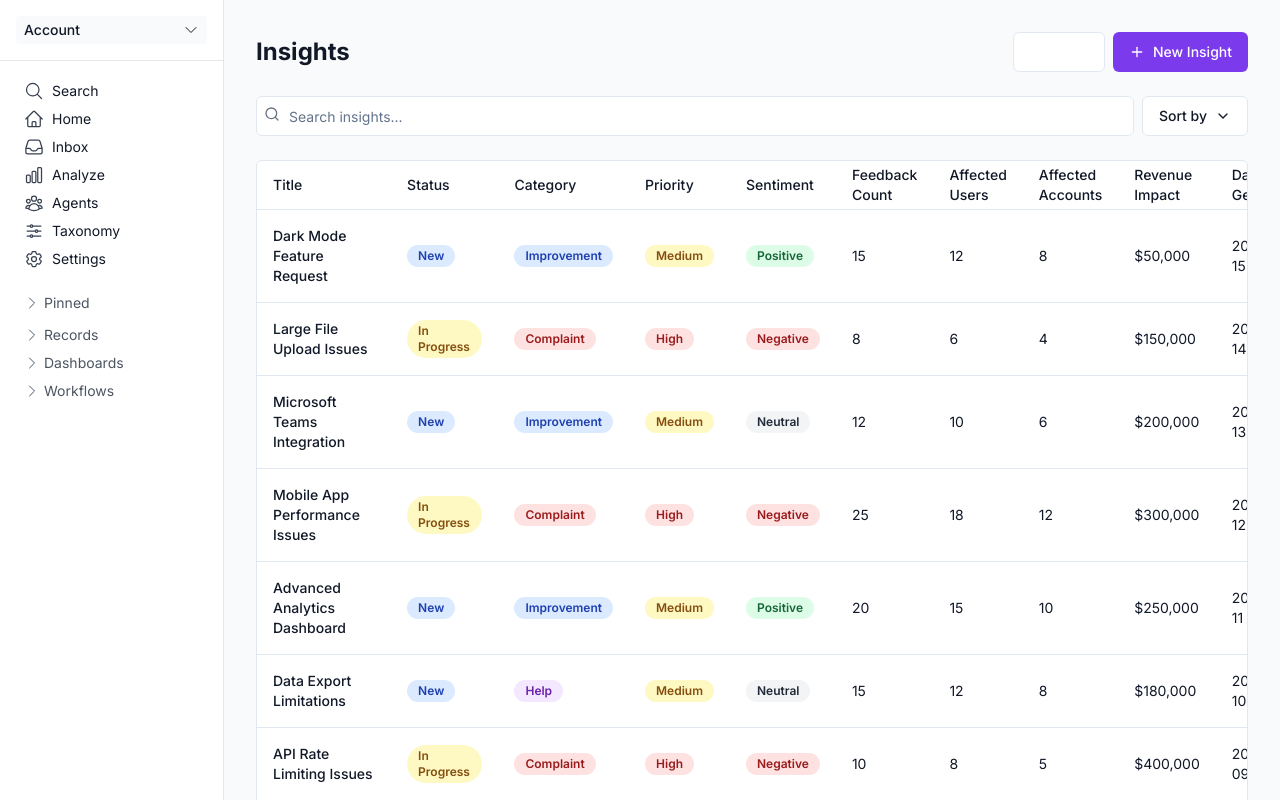
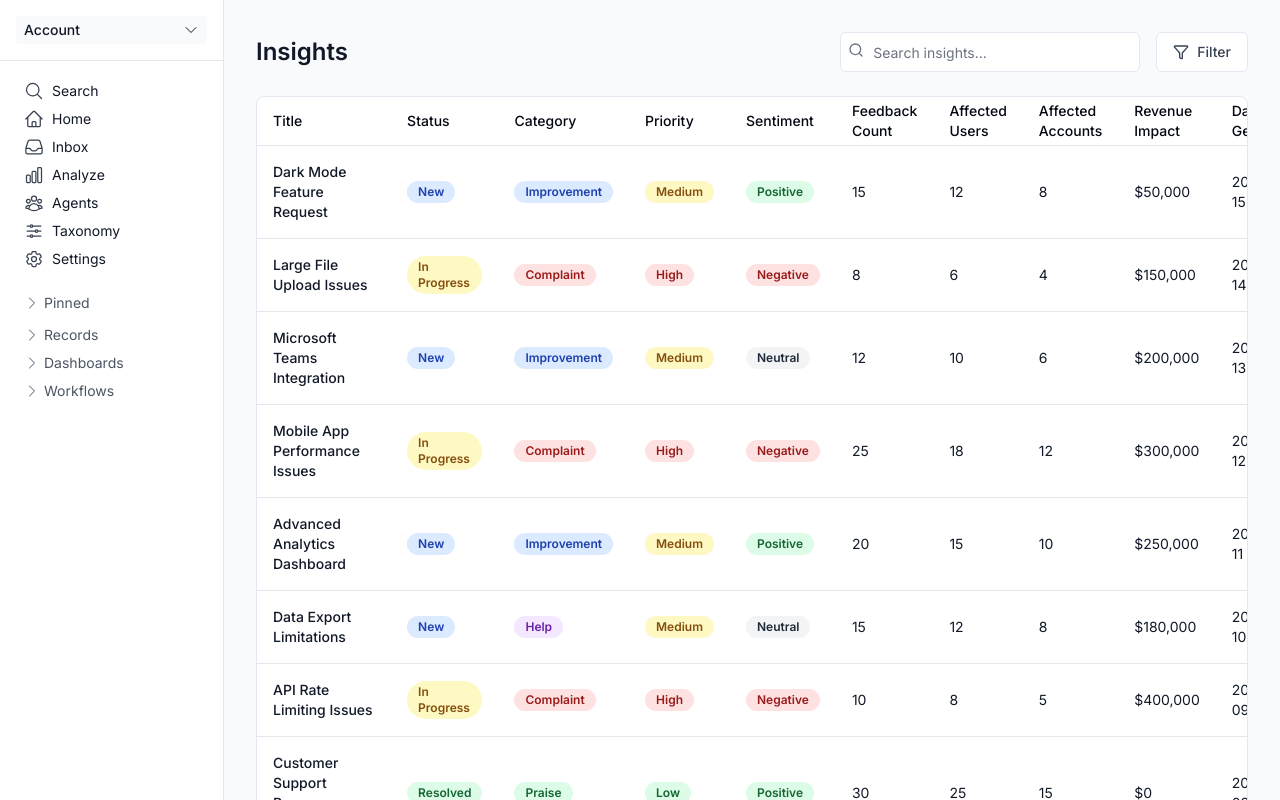
Before and after one commit to birkanicacan/proj-phx-dev, a Next.js app: page /insights in a window 1280 px wide. Built offline with nearby package versions, Linux system fonts and the light colour scheme; sample sign-in values are in the browser's storage.

Commit message:
insights tab partially done

```diff
--- a/app/insights/page.tsx
+++ b/app/insights/page.tsx
@@ -484,81 +484,57 @@ export default function InsightsPage() {
   const [searchQuery, setSearchQuery] = useState('');
   const [selectedInsight, setSelectedInsight] = useState<InsightRecord | null>(null);
 
+  const handleRowClick = (insight: InsightRecord) => {
+    setSelectedInsight(insight);
+  };
+
   const filteredInsights = sampleInsights.filter(insight =>
     insight.title.toLowerCase().includes(searchQuery.toLowerCase()) ||
     insight.description.toLowerCase().includes(searchQuery.toLowerCase()) ||
     insight.tags.some(tag => tag.toLowerCase().includes(searchQuery.toLowerCase()))
   );
 
-  const handleRowClick = (insight: InsightRecord) => {
-    setSelectedInsight(insight);
-  };
-
   return (
-    <div className="space-y-6">
-      <div className="flex justify-between items-center">
-        <h1 className="text-2xl font-bold text-gray-900">Insights</h1>
-        <div className="flex gap-2">
-          <Button variant="outline">
-            <Filter className="mr-2 h-4 w-4" />
+    <div className="w-full relative">
+      <div className="flex justify-between items-center mb-6">
+        <h1 className="text-2xl font-semibold text-gray-900">Insights</h1>
+        <div className="flex gap-4">
+          <div className="relative">
+            <Search className="absolute left-2 top-2.5 h-4 w-4 text-gray-500" />
+            <Input
+              placeholder="Search insights..."
+              className="pl-8 w-[300px] bg-white text-gray-900 placeholder:text-gray-500"
+              value={searchQuery}
+              onChange={(e) => setSearchQuery(e.target.value)}
+            />
+          </div>
+          <Button variant="outline" className="gap-2 bg-white text-gray-700">
+            <Filter className="h-4 w-4" />
             Filter
-          </Button>
-          <Button>
-            <Plus className="mr-2 h-4 w-4" />
-            New Insight
           </Button>
         </div>
       </div>
 
-      <div className="flex items-center gap-2">
-        <div className="relative flex-1">
-          <Search className="absolute left-2 top-2.5 h-4 w-4 text-gray-500" />
-          <Input
-            placeholder="Search insights..."
-            value={searchQuery}
-            onChange={(e) => setSearchQuery(e.target.value)}
-            className="pl-8 text-gray-900"
-          />
-        </div>
-        <DropdownMenu>
-          <DropdownMenuTrigger asChild>
-            <Button variant="outline" className="text-gray-900">
-              Sort by <ChevronDown className="ml-2 h-4 w-4" />
-            </Button>
-          </DropdownMenuTrigger>
-          <DropdownMenuContent>
-            <DropdownMenuItem className="text-gray-900">Date Generated</DropdownMenuItem>
-            <DropdownMenuItem className="text-gray-900">Priority</DropdownMenuItem>
-            <DropdownMenuItem className="text-gray-900">Feedback Count</DropdownMenuItem>
-            <DropdownMenuItem className="text-gray-900">Revenue Impact</DropdownMenuItem>
-          </DropdownMenuContent>
-        </DropdownMenu>
-      </div>
-
-      <div className="rounded-md border bg-white">
+      <div className="border rounded-lg bg-white">
         <Table>
           <TableHeader>
-            <TableRow>
-              <TableHead className="text-gray-900">Title</TableHead>
-              <TableHead className="text-gray-900">Status</TableHead>
-              <TableHead className="text-gray-900">Category</TableHead>
-              <TableHead className="text-gray-900">Priority</TableHead>
-              <TableHead className="text-gray-900">Sentiment</TableHead>
-              <TableHead className="text-gray-900">Feedback Count</TableHead>
-              <TableHead className="text-gray-900">Affected Users</TableHead>
-              <TableHead className="text-gray-900">Affected Accounts</TableHead>
-              <TableHead className="text-gray-900">Revenue Impact</TableHead>
-              <TableHead className="text-gray-900">Date Generated</TableHead>
+            <TableRow className="border-b border-gray-200">
+              <TableHead className="text-gray-950 font-medium">Title</TableHead>
+              <TableHead className="text-gray-950 font-medium">Status</TableHead>
+              <TableHead className="text-gray-950 font-medium">Category</TableHead>
+              <TableHead className="text-gray-950 font-medium">Priority</TableHead>
+              <TableHead className="text-gray-950 font-medium">Sentiment</TableHead>
+              <TableHead className="text-gray-950 font-medium">Feedback Count</TableHead>
+              <TableHead className="text-gray-950 font-medium">Affected Users</TableHead>
+              <TableHead className="text-gray-950 font-medium">Affected Accounts</TableHead>
+              <TableHead className="text-gray-950 font-medium">Revenue Impact</TableHead>
+              <TableHead className="text-gray-950 font-medium">Date Generated</TableHead>
             </TableRow>
           </TableHeader>
           <TableBody>
             {filteredInsights.map((insight) => (
-              <TableRow
-                key={insight.id}
-                className="cursor-pointer hover:bg-gray-50"
-                onClick={() => handleRowClick(insight)}
-              >
-                <TableCell className="font-medium text-gray-900">{insight.title}</TableCell>
+              <TableRow key={insight.id} className="group hover:bg-gray-50 border-b border-gray-200">
+                <TableCell className="text-gray-900 font-medium">{insight.title}</TableCell>
                 <TableCell>
                   <Badge className={getStatusColor(insight.status)}>
                     {insight.status}
```
